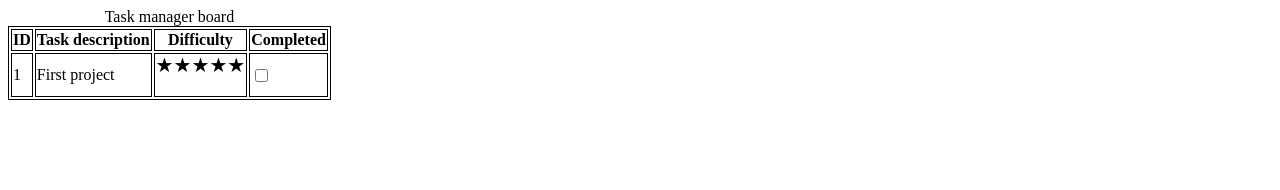
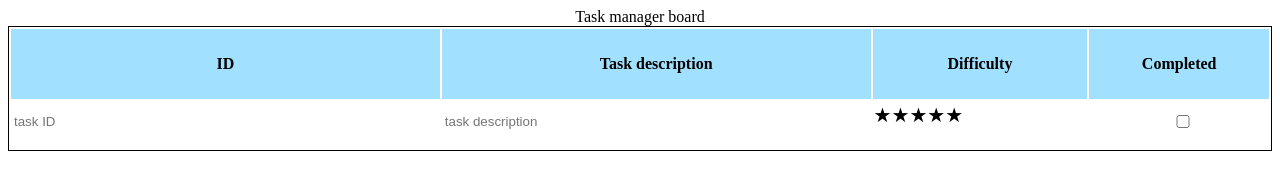
Before and after one commit to mirandajose/Lift-off, a plain HTML site: page index.html in a window 1280 px wide. Drawn offline with Linux system fonts and the light colour scheme.

Commit message:
Create input text elements and general table formating

```diff
--- a/index.css
+++ b/index.css
@@ -1,6 +1,25 @@
-table, th, td{
-    border: 1px solid black;
+.table{
+  border: 1px solid black;
+  width: 100%;
 }
+.table thead th{
+  background: rgb(161, 225, 255);
+  cursor: pointer;
+  height: 70px;
+}
+.myDiv{
+  margin-top: 10px;
+}
+
+input{
+border-top-style: hidden;
+border-right-style: hidden ;
+border-left-style: hidden;
+border-bottom-style: hidden ;
+width: 100%;
+}
+
+
 /* Code below extracted from https://codepen.io/neilpomerleau/pen/wzxzQr   */
 .rating {
     display: inline-block;
--- a/index.html
+++ b/index.html
@@ -1,18 +1,32 @@
 <html>
     <head>
         <link rel="stylesheet" href="index.css">
-           <table>
+           <table class="table">
                 <caption> Task manager board </caption>
-                    <tbody>
+                <thead>
                         <tr>
-                        <th>ID</th>
+                            <th>ID</th>
                             <th>Task description </th>
                             <th>Difficulty</th>
                             <th>Completed</th>
                         </tr>
+                </thead>
+                <tbody>
                         <tr>
-                            <td>1</td>
-                            <td>First project</td>
+                            <td>
+                              <form>
+                                <div class="myDiv">
+                                  <input type="text" placeholder="task ID">
+                                </div>
+                              </form>
+                            </td>
+                            <td>
+                                <form>
+                                  <div class="myDiv">
+                                    <input type="text" placeholder="task description">
+                                  </div>
+                                </form>
+                             </td>
                             <td><!-- Code extracted from https://codepen.io/neilpomerleau/pen/wzxzQr -->
                                 <form class="rating">
                                     <label>
@@ -48,10 +62,15 @@
                                   </form>
                                  <!-- Code extracted from https://codepen.io/neilpomerleau/pen/wzxzQr -->
                             </td>
-                            <td><input type="checkbox">
+                            <td>
+                              <form>
+                                <div class="myDiv">
+                                  <input type="checkbox">
+                                </div>
+                                </form>
                             </td>
                         </tr>
-                    </tbody>
+                </tbody>
             </table>
     </head>
 </html>
```
